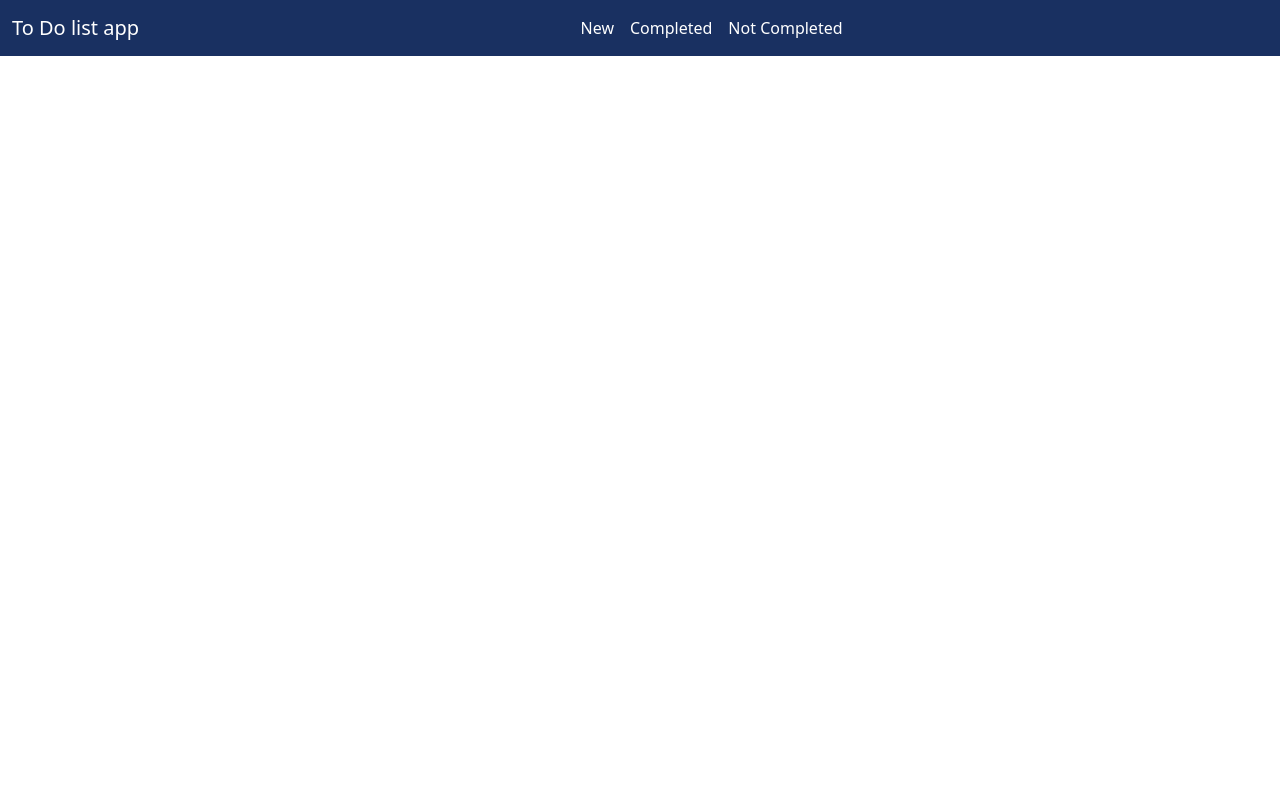
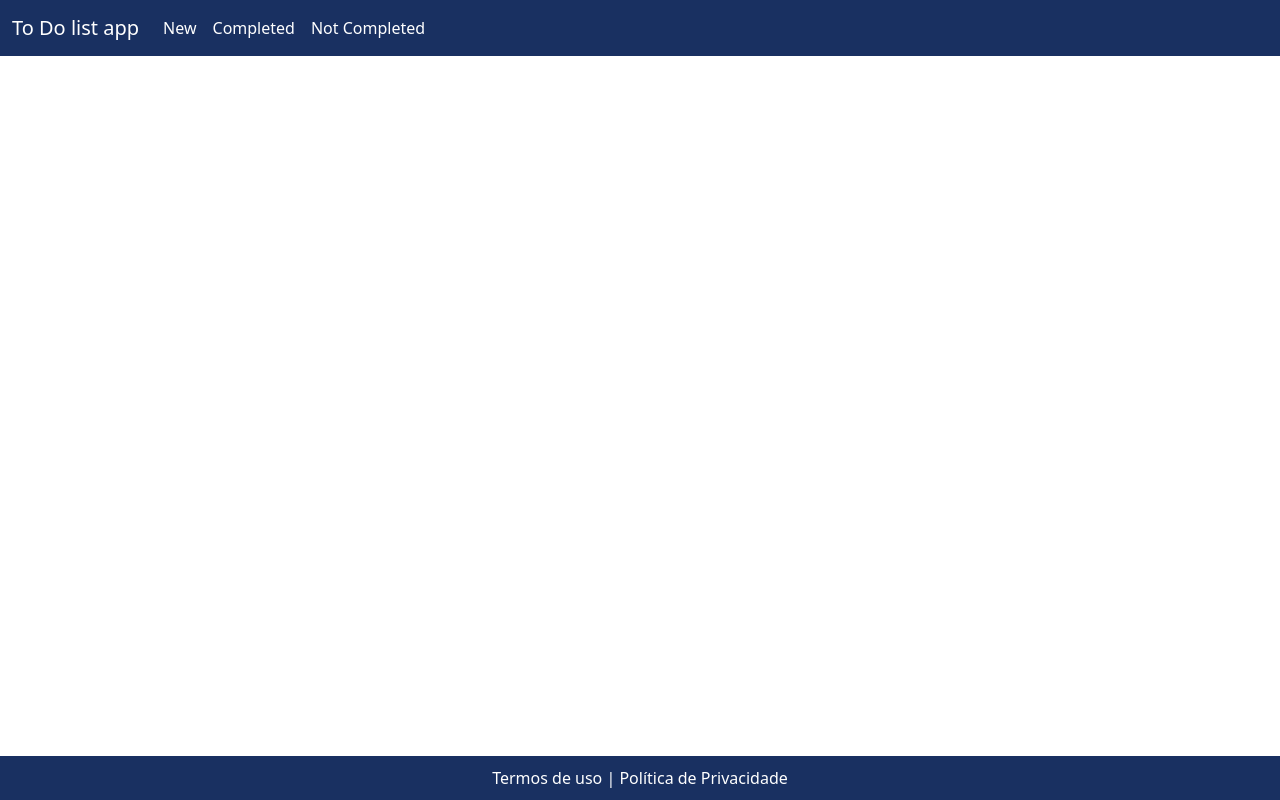
Before and after one commit to TheAbraaonix/todo-list-interface-angular, an Angular app: page / in a window 1280 px wide. Built offline with nearby package versions, Linux system fonts and the light colour scheme.

Commit message:
creating footer component

```diff
--- a/src/app/app.component.html
+++ b/src/app/app.component.html
@@ -1 +1,2 @@
 <app-header></app-header>
+<app-footer></app-footer>
--- a/src/app/app.component.ts
+++ b/src/app/app.component.ts
@@ -1,11 +1,12 @@
 import { Component } from '@angular/core';
 import { RouterOutlet } from '@angular/router';
 import { HeaderComponent } from "./header/header.component";
+import { FooterComponent } from "./footer/footer.component";
 
 @Component({
   selector: 'app-root',
   standalone: true,
-  imports: [RouterOutlet, HeaderComponent],
+  imports: [RouterOutlet, HeaderComponent, FooterComponent],
   templateUrl: './app.component.html',
   styleUrl: './app.component.css'
 })
--- /dev/null
+++ b/src/app/footer/footer.component.css
@@ -0,0 +1,9 @@
+span {
+    color: #fff;
+}
+
+.row {
+    background: #193061;
+    padding: 10px;
+    text-align: center;
+}
--- /dev/null
+++ b/src/app/footer/footer.component.html
@@ -0,0 +1,7 @@
+<div class="fixed-bottom">
+    <div class="row">
+      <div class="container">
+        <span>Termos de uso | Política de Privacidade</span>
+      </div>
+    </div>
+  </div>
--- a/src/app/header/header.component.html
+++ b/src/app/header/header.component.html
@@ -6,7 +6,7 @@
             <span class="navbar-toggler-icon"></span>
           </button>
           <div class="collapse navbar-collapse" id="navbarNavAltMarkup">
-            <div class="navbar-nav mx-auto">
+            <div class="navbar-nav">
               <a class="nav-link" href="#">New</a>
               <a class="nav-link" href="#">Completed</a>
               <a class="nav-link" href="#">Not Completed</a>
```
Also changed, not shown: src/app/footer/footer.component.ts (added, +12 -0 lines).
